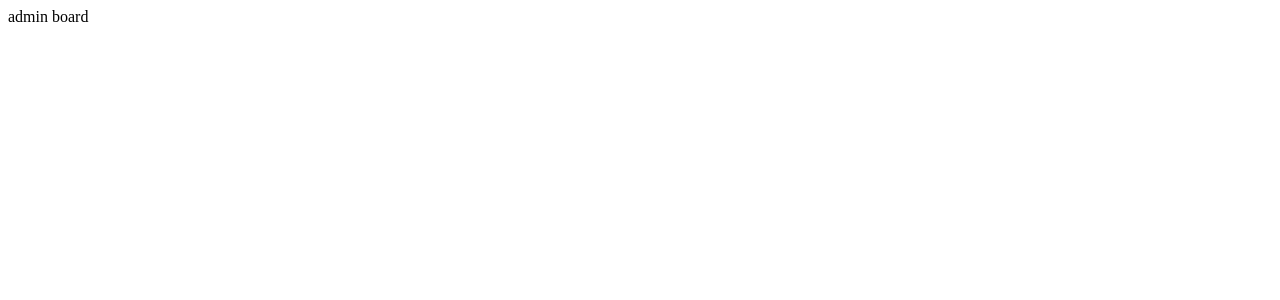
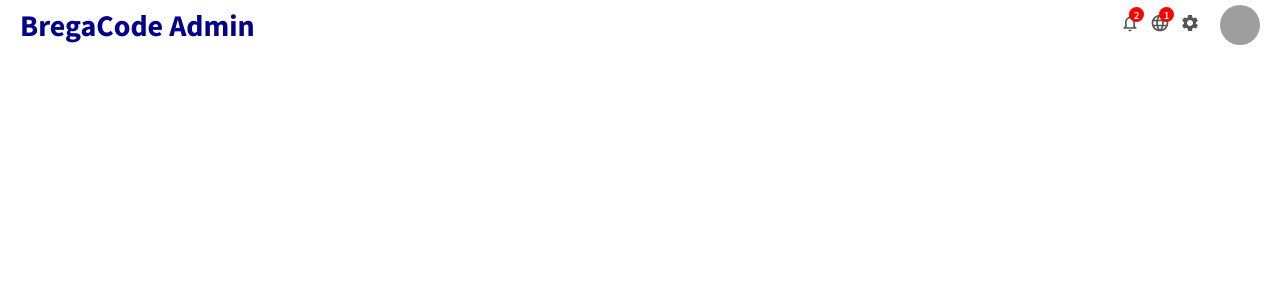
Before and after one commit to bregarulai/brega-admin, a React (Create React App) app: page / in a window 1280 px wide. Shown: the top 300 px of the page. Built offline with nearby package versions, Linux system fonts and the light colour scheme; grey boxes are pictures that could not be loaded.

Commit message:
created topbar component

```diff
--- a/package.json
+++ b/package.json
@@ -3,12 +3,17 @@
   "version": "0.1.0",
   "private": true,
   "dependencies": {
+    "@emotion/react": "^11.5.0",
+    "@emotion/styled": "^11.3.0",
+    "@mui/icons-material": "^5.1.0",
+    "@mui/material": "^5.1.0",
     "@testing-library/jest-dom": "^5.15.0",
     "@testing-library/react": "^11.2.7",
     "@testing-library/user-event": "^12.8.3",
     "react": "^17.0.2",
     "react-dom": "^17.0.2",
     "react-scripts": "4.0.3",
+    "recharts": "^2.1.6",
     "web-vitals": "^1.1.2"
   },
   "scripts": {
--- a/public/index.html
+++ b/public/index.html
@@ -8,7 +8,10 @@
       name="description"
       content="Bregacode admin dashboard"
     />
-    <title>Brega Admin</title>
+    <link rel="preconnect" href="https://fonts.googleapis.com">
+    <link rel="preconnect" href="https://fonts.gstatic.com" crossorigin>
+    <link href="https://fonts.googleapis.com/css2?family=Roboto:wght@100;300;400;500;700;900&family=Source+Sans+Pro:wght@200;300;400;600;700;900&display=swap" rel="stylesheet">
+    <title>BregaCode Admin</title>
   </head>
   <body>
     <noscript>You need to enable JavaScript to run this app.</noscript>
--- a/src/App.js
+++ b/src/App.js
@@ -1,9 +1,10 @@
-
+import "./app.css"
+import TopBar from "./components/TopBar";
 
 function App() {
   return (
     <div>
-     admin board
+     <TopBar />
     </div>
   );
 }
--- /dev/null
+++ b/src/app.css
@@ -0,0 +1,48 @@
+*,
+*::after,
+*::before {
+    margin: 0;
+    padding: 0;
+    box-sizing: inherit;
+}
+
+html {
+    font-family: 'Source Sans Pro',
+    sans-serif;
+    font-size: 50%;
+}
+
+body {
+    box-sizing: border-box;
+    font-size: 1.6rem;
+}
+
+ul {
+    list-style: none;
+}
+
+a {
+    text-decoration: none;
+    display: inline-block;
+}
+
+img {
+    width: 100%;
+    display: block;
+}
+
+.icon {
+    font-size: 2rem !important;
+}
+
+ @media screen and (min-width: 900px) {
+     html {
+         font-size: 56.25%;
+     }
+ }
+
+ @media screen and (min-width: 1200px) {
+     html {
+         font-size: 62.5%;
+     }
+ }
--- /dev/null
+++ b/src/components/TopBar/index.jsx
@@ -0,0 +1,35 @@
+import { Language, NotificationsNone, Settings } from "@mui/icons-material";
+import React from "react";
+import "./topBar.css";
+
+const TopBar = () => {
+  return (
+    <div className="topbar">
+      <div className="topbarWrapper">
+        <div className="topLeft">
+          <span className="logo">BregaCode Admin</span>
+        </div>
+        <div className="topRight">
+          <div className="topbarIconContainer">
+            <NotificationsNone className="icon" />
+            <span className="topIconBadge">2</span>
+          </div>
+          <div className="topbarIconContainer">
+            <Language className="icon" />
+            <span className="topIconBadge">1</span>
+          </div>
+          <div className="topbarIconContainer">
+            <Settings className="icon" />
+          </div>
+          <img
+            src="https://images.pexels.com/photos/2379005/pexels-photo-2379005.jpeg?cs=srgb&dl=pexels-italo-melo-2379005.jpg&fm=jpg"
+            alt="avatar"
+            className="topAvatar"
+          />
+        </div>
+      </div>
+    </div>
+  );
+};
+
+export default TopBar;
--- /dev/null
+++ b/src/components/TopBar/topBar.css
@@ -0,0 +1,60 @@
+.topbar {
+    width: 100%;
+    height: 5rem;
+    background: white;
+    position: sticky;
+    top: 0;
+    z-index: 999;
+}
+
+.topbarWrapper {
+    height: 100%;
+    padding: 0 2rem;
+    display: flex;
+    align-items: center;
+    justify-content: space-between;
+}
+
+.logo {
+    font-weight: bold;
+    font-size: 3rem;
+    color: darkblue;
+    cursor: pointer;
+}
+
+.topRight {
+    display: flex;
+    align-items: center;
+}
+
+.topbarIconContainer {
+    position: relative;
+    cursor: pointer;
+    margin-left: 1rem;
+    color: #555;
+}
+
+.topIconBadge {
+    position: absolute;
+    top: -0.6rem;
+    right: -0.4rem;
+    background: red;
+    border-radius: 50%;
+    color: white;
+    height: 1.5rem;
+    width: 1.5rem;
+    display: flex;
+    align-items: center;
+    justify-content: center;
+    font-size: 1.1rem;
+    font-weight: 600;
+}
+
+.topAvatar {
+    width: 4rem;
+    height: 4rem;
+    object-fit: cover;
+    border-radius: 50%;
+    margin-left: 2rem;
+    cursor: pointer;
+}
```
Also changed, not shown: 1 other file (tests, documents, lock files or other folders).
